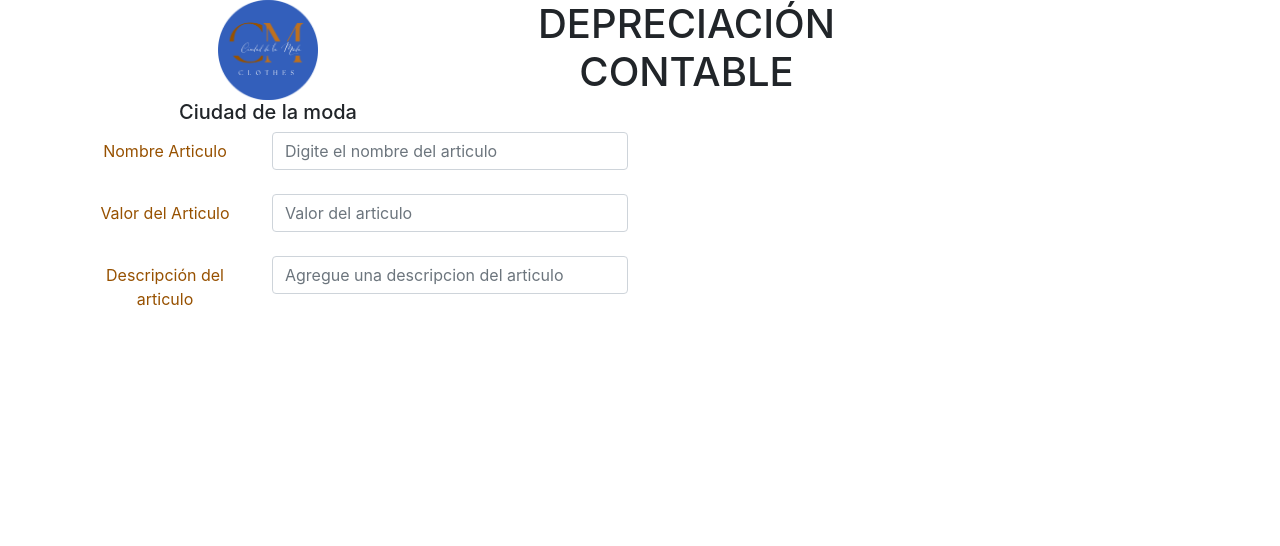
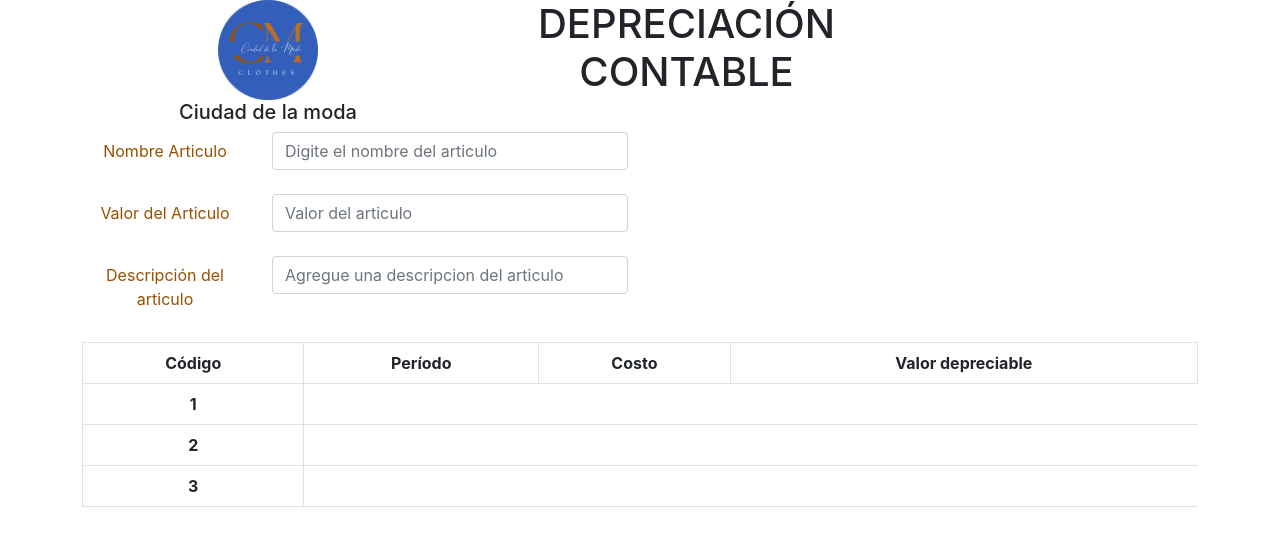
Before and after one commit to ivonne-duran/ciudadModa, a React (Create React App) app: page / in a window 1280 px wide. Shown: the top 546 px of the page. Built offline with nearby package versions, Linux system fonts and the light colour scheme.

Commit message:
creación de tabla

```diff
--- a/src/App.js
+++ b/src/App.js
@@ -2,6 +2,7 @@ import './App.css';
 import Texto from './componentes/Texto/Texto';
 import Numero from './componentes/Numero/Numero';
 import Navbar from './componentes/Navbar/Navbar';
+import Tabla from './componentes/Tabla/Tabla';
 import { Container } from 'reactstrap';
 
 function App() {
@@ -13,6 +14,7 @@ function App() {
         <Texto texto={"Nombre Articulo"} mensaje={"Digite el nombre del articulo"} nombre={"nombreArticulo"} />
         <Numero texto={"Valor del Articulo"} mensaje={"Valor del articulo"} nombre={"valorArticulo"} />
         <Texto texto={"Descripción del articulo"} mensaje={"Agregue una descripcion del articulo"} nombre={"descripcionArticulo"} />
+        <Tabla/>
       </Container>
     </div>
   );
--- /dev/null
+++ b/src/componentes/Tabla/Tabla.js
@@ -0,0 +1,30 @@
+import React from "react";
+import { Table } from "reactstrap";
+
+const Tabla = () => {
+  return (
+    <Table bordered>
+      <thead>
+        <tr>
+          <th>Código</th>
+          <th>Período</th>
+          <th>Costo</th>
+          <th>Valor depreciable</th>
+        </tr>
+      </thead>
+      <tbody>
+        <tr>
+          <th scope="row">1</th>
+        </tr>
+        <tr>
+          <th scope="row">2</th>
+        </tr>
+        <tr>
+          <th scope="row">3</th>
+        </tr>
+      </tbody>
+    </Table>
+  );
+};
+
+export default Tabla;
```
